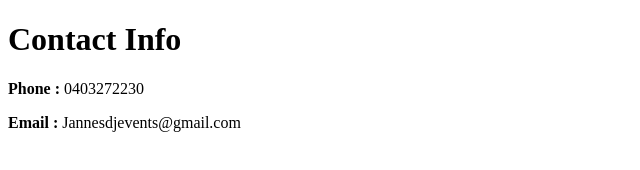
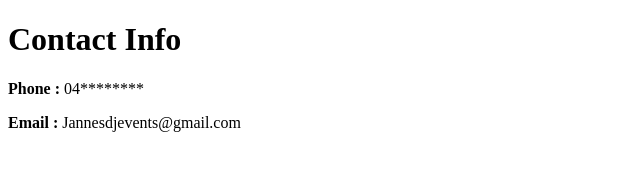
Before and after one commit to JannesEster/CV, a plain HTML site: page contact.html in a window 1280 px wide. Shown: the full height of the page, 0-640 px from the left. Drawn offline with Linux system fonts and the light colour scheme.

Commit message:
Update contact.html

```diff
--- a/contact.html
+++ b/contact.html
@@ -8,7 +8,7 @@
 </head>
 <body>
     <h1>Contact Info</h1>
-    <p><strong>Phone :</strong> 0403272230</p>
+    <p><strong>Phone :</strong> 04********</p>
     <p><strong>Email :</strong> Jannesdjevents@gmail.com</p>
 </body>
 </html>
```
